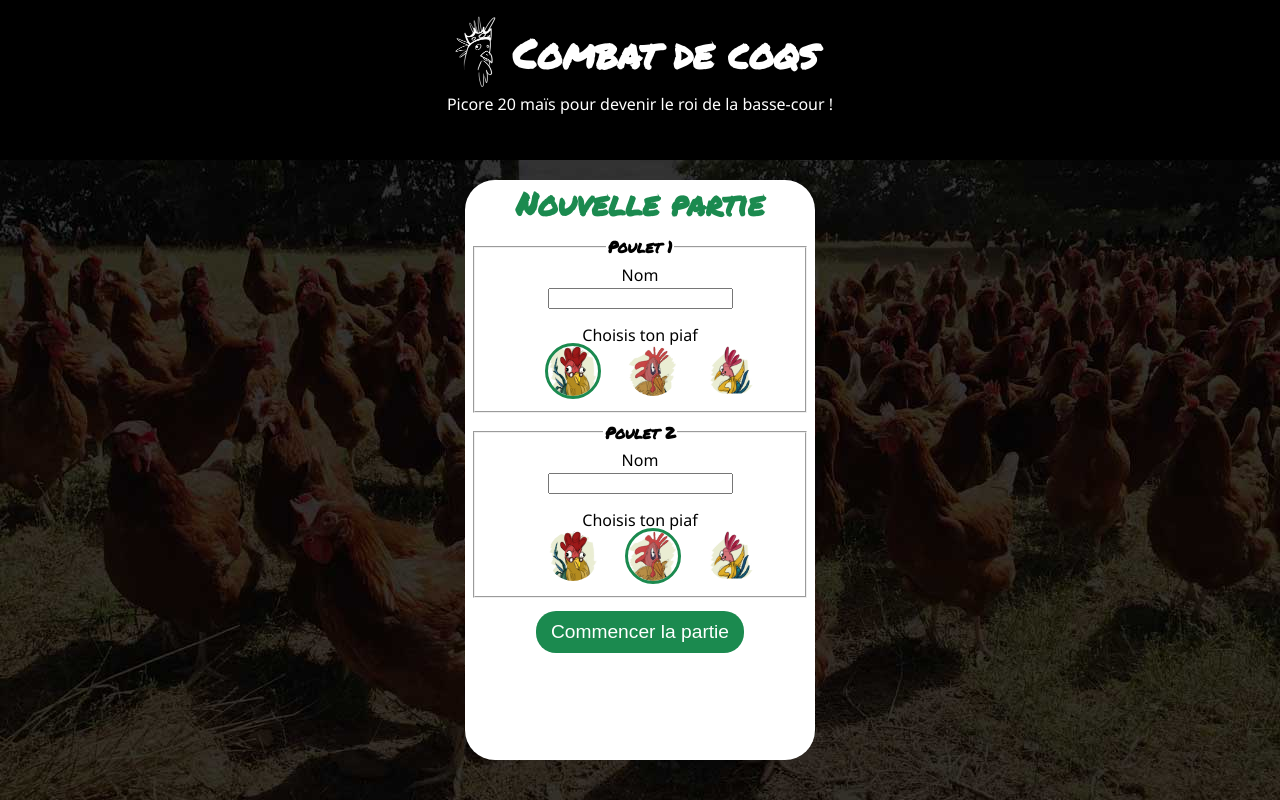
After one commit to Auddde/jeu-de-d-s, a PHP site: page /index.html in a window 1280 px wide. The commit adds this page. Run offline with PHP 8.4, Linux system fonts and the light colour scheme.

Commit message:
Correctif css header et formulaire

```diff
--- a/css/_fonts.scss
+++ b/css/_fonts.scss
@@ -8,9 +8,11 @@ h1 {
     font-size: 2.5em;
     @extend %texte;
     margin: 10px;
-    @media screen and (max-width:420px) {
+    @media screen and (max-width: 420px) {
         font-size: 2em;
-        line-height: 1em;
+    }
+    @media screen and (max-width: 345px) {
+        line-height: 1;
     }
 }
 
@@ -19,6 +21,9 @@ h2 {
     font-size: 2em;
     margin : 0;
     color : $primary;
+    @media screen and (max-width: 350px) {
+        font-size: 1.5em;
+    }
 }
 
 .slogan {
--- a/css/_icons.scss
+++ b/css/_icons.scss
@@ -48,7 +48,7 @@ button:hover {
 
 .btn-startgame {
     font-size: 1.2em;
-    margin-top: 15px;
+    margin-top: 5px;
 }
 
 // Avatar
--- a/css/_sections.scss
+++ b/css/_sections.scss
@@ -19,6 +19,9 @@ header {
     max-height: 580px;
     background-color: white;
     border-radius : 30px;
+    @media screen and (max-width: 350px) {
+        max-height: max-content;
+    }
 }
 
 .error {
--- a/css/style.css
+++ b/css/style.css
@@ -577,7 +577,12 @@ h1 {
 @media screen and (max-width: 420px) {
   h1 {
     font-size: 2em;
-    line-height: 1em;
+  }
+}
+
+@media screen and (max-width: 345px) {
+  h1 {
+    line-height: 1;
   }
 }
 
@@ -585,6 +590,12 @@ h2 {
   font-size: 2em;
   margin: 0;
   color: #1b8a4f;
+}
+
+@media screen and (max-width: 350px) {
+  h2 {
+    font-size: 1.5em;
+  }
 }
 
 .slogan {
@@ -692,7 +703,7 @@ button:hover {
 
 .btn-startgame {
   font-size: 1.2em;
-  margin-top: 15px;
+  margin-top: 5px;
 }
 
 .avatar {
@@ -821,6 +832,14 @@ header {
   max-height: 580px;
   background-color: white;
   border-radius: 30px;
+}
+
+@media screen and (max-width: 350px) {
+  .pregame {
+    max-height: -webkit-max-content;
+    max-height: -moz-max-content;
+    max-height: max-content;
+  }
 }
 
 .error {
--- /dev/null
+++ b/index.html
@@ -0,0 +1,127 @@
+<!DOCTYPE html>
+<html lang="fr">
+<head>
+    <meta charset="UTF-8">
+    <meta http-equiv="X-UA-Compatible" content="IE=edge">
+    <meta name="viewport" content="width=device-width, initial-scale=1.0">
+    <link href="css/style.css" rel="stylesheet">
+    <title>Combat de coqs</title>
+    <meta name="description" content="Bienvenue dans l'arène des Maïs, où s'affrontent les plus redoutables coqs de la basse-cour !">
+    <link rel="preconnect" href="https://fonts.gstatic.com">
+    <link href="https://fonts.googleapis.com/css2?family=Permanent+Marker&display=swap" rel="stylesheet">
+    <link rel="icon" href="favicon.ico" />
+</head>
+<body>
+    <header class="container-fluid">
+        <div class="col-start-1 col-end-13 position-relative">
+            <div class="flex justifycontent-center">
+                <img src="images/logo.gif" class="logo">
+                <h1>Combat de coqs</h1>
+            </div>
+            <span class="slogan">Picore 20 maïs pour devenir le roi de la basse-cour !</span><br>
+            <button class= "btn-new" id="btnNew">+ Nouvelle partie</button>
+        </div>
+    </header>
+
+    <div class="winner flex justifycontent-center alignitems-center" id="winner">
+        <div class="winner-modal textalign-center">
+            <img src="images/couronne.png" class="couronne"><br>
+            <h1>Gloire au roi des poulets</h1>
+            <div class="winnerName" id="winnerName"></div><br>
+            <button id="btnNew2" class="margin-t15">+ Nouvelle partie</button>
+        </div>
+    </div>
+
+    <div class="container-fluid flex justifycontent-center alignitems-center game" id="pregame">
+            <div class="textalign-center alignitems-center pregame">
+                <h2>Nouvelle partie</h2>
+                <form id="form">
+                    <div id="error" class="error"></div>
+                    <fieldset>
+                        <legend>Poulet 1</legend>
+                        <label for="name">Nom</label><br>
+                        <input type="text" name="name" id="name1" required minlength="4" maxlength="8" class="margin-b15"><br>
+                        Choisis ton piaf<br>
+                        <label>
+                            <input type="radio" name="volaille1" value="poulet1" checked>
+                            <img src="images/avatar1.gif" class="thumbnail">
+                        </label>
+
+                        <label>
+                            <input type="radio" name="volaille1" value="poulet2">
+                            <img src="images/avatar2.gif"  class="thumbnail">
+                        </label>
+
+                        <label>
+                            <input type="radio" name="volaille1" value="poulet3">
+                            <img src="images/avatar3.gif"  class="thumbnail">
+                        </label>
+                    </fieldset>
+                    <fieldset>
+                        <legend>Poulet 2</legend>
+                        <label for="name">Nom</label><br>
+                        <input type="text" name="name" id="name2" required minlength="4" maxlength="8" class="margin-b15"><br>
+
+                        <span style="margin-top:200px">Choisis ton piaf</span><br>
+                        <label>
+                            <input type="radio" name="volaille2" value="poulet1">
+                            <img src="images/avatar1.gif" class="thumbnail">
+                        </label>
+
+                        <label>
+                            <input type="radio" name="volaille2" value="poulet2" checked>
+                            <img src="images/avatar2.gif" class="thumbnail">
+                        </label>
+
+                        <label>
+                            <input type="radio" name="volaille2" value="poulet3">
+                            <img src="images/avatar3.gif" class="thumbnail">
+                        </label>
+                    </fieldset>
+                    <button class="btn-startgame" id="startGame">Commencer la partie</button>
+                </form>
+
+            </div>
+    </div>
+
+    <div class="container-fluid flex position-relative screens game justifycontent-center" id="game">
+        <div class="screen flex justifycontent-center alignitems-center">
+            <div class="textalign-center poulet-section">
+                <h2 id="player1"></h2>
+                <div class="total-player"  id="player1Global">0</div>
+                <div id="avatar1"></div>
+            </div>
+        </div>
+        <div class="screen flex justifycontent-center alignitems-center ">
+            <div class="textalign-center poulet-section">
+                <h2 id="player2"></h2>
+                <div class="total-player" id="player2Global">0</div>
+                <div id="avatar2"></div>
+            </div>
+        </div>
+        <div class="interactive-game">
+                <button id="dice">
+                    <div class="triangle1 triangle" id="triangle1"></div>
+                    <div class="triangle2 triangle" id="triangle2"></div>
+                    <div class="instructions">
+                        <div id="prenomCurrent"></div>
+                        Lance le dés !
+                    </div>
+                    <div class="des dice" id="diceImage">
+                    </div>
+                </button>
+                <div id="divInteractions">
+                    <div class="or" id="or">
+                        <b>ou</b>
+                    </div>
+                    <button id="recover">
+                        <span id="divScoreCurrent"></span>
+                    </button>
+                </div>
+        </div>
+    </div>
+
+    <script src="script.js"></script>
+    <noscript><p>Merci d'activer Javasript !</p></noscript>
+</body>
+</html>
```
Also changed, not shown: 1 other file.
